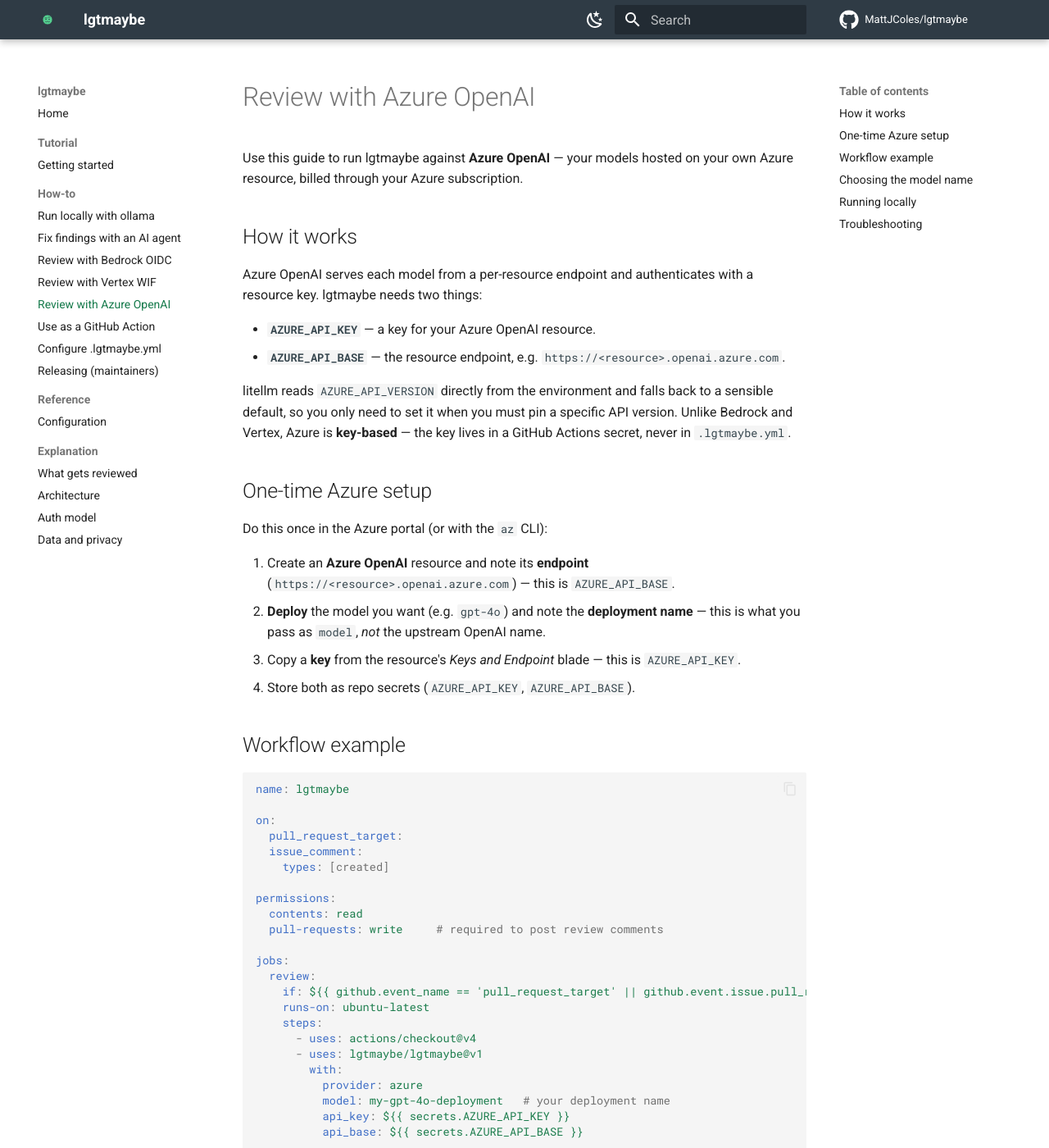
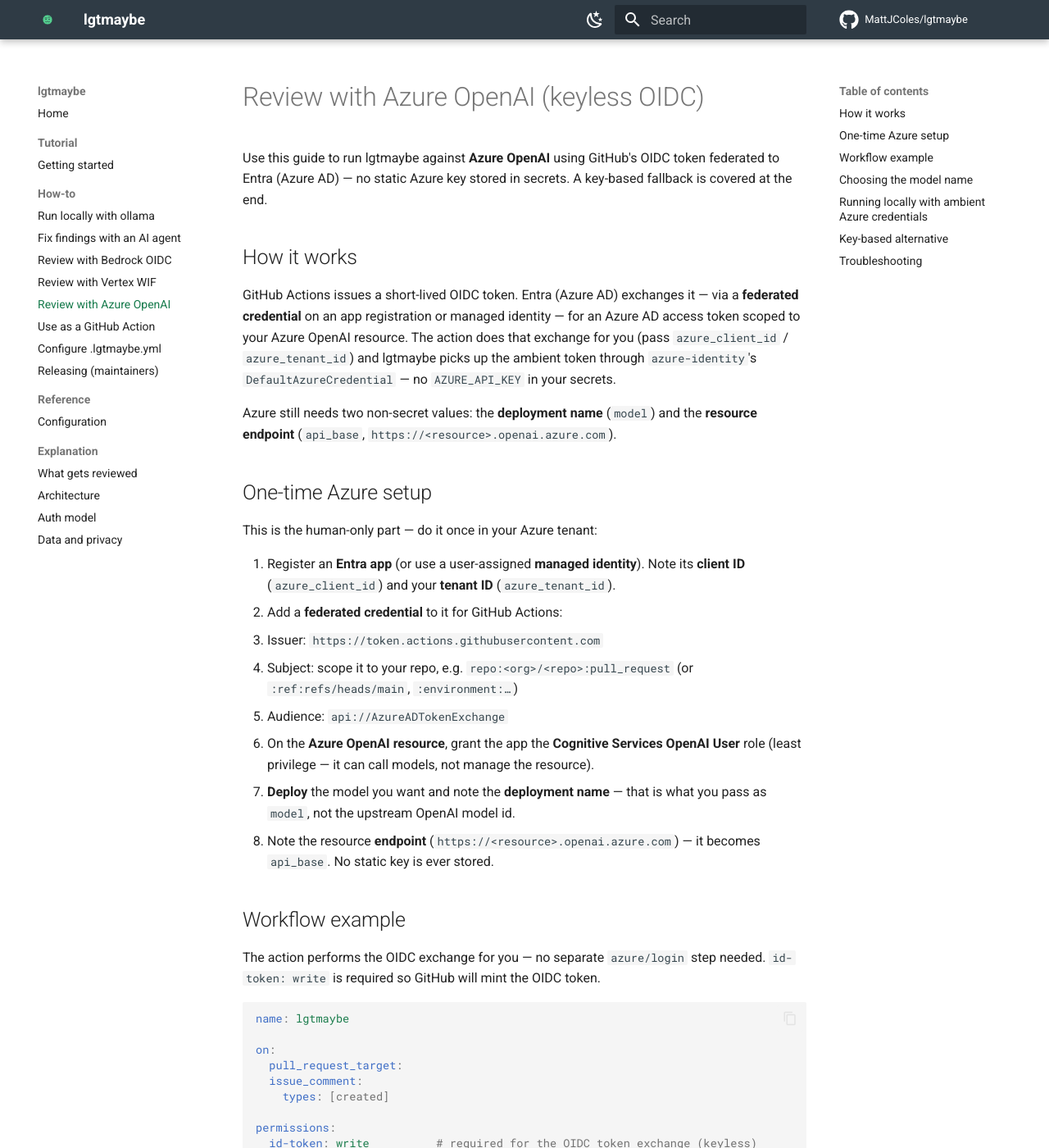
Before and after one commit to actions-marketplace-validations/MattJColes_lgtmaybe, an MkDocs documentation site: the page built from docs/how-to/review-with-azure.md, in a window 1280 px wide and 1400 px high. Shown: the whole window at 82% size. Built offline with MkDocs 1.6.1 and Material for MkDocs 9.7.7, drawn with Linux system fonts in a browser that asks for light colours; comment, search, counter and statistics services are not loaded; some of the changed text lies outside the part shown.

Commit message:
Make Azure keyless via GitHub OIDC (Entra federation)
Azure now joins Bedrock and Vertex as a keyless cloud provider: with no
static key in secrets, it mints an Azure AD (Entra) token from ambient
credentials. Key-based auth remains as a fallback.

- Resolver: azure always needs the endpoint, then prefers a key if present,
  else goes keyless — `_default_azure_token` uses azure-identity's
  DefaultAzureCredential (GitHub OIDC workload-identity federation in CI, or
  local az login / managed identity). Injectable for tests; a clear error
  names both options when neither is available.
- The AD token threads through AuthConfig.azure_ad_token → build_provider →
  litellm's `azure_ad_token`.
- action.yml: new azure_client_id / azure_tenant_id inputs and a federated
  step that exchanges the workflow's GitHub OIDC token into the file
  WorkloadIdentityCredential reads in the container (AZURE_FEDERATED_TOKEN_FILE
  + AZURE_CLIENT_ID + AZURE_TENANT_ID passed through). Needs id-token: write.
- azure-identity is an optional `[azure]` extra (lazy import, clear install
  hint if missing); the Action image bundles it via `uv sync --extra azure`.
- Docs/example lead with keyless OIDC, key-based as the fallback; auth-model,
  provider tables, least-privilege note, and generated reference updated.

Tests cover keyless resolution, key precedence, the no-credentials error, the
factory carrying the AD token, and the token threading through
build_review_context.

````diff
--- a/docs/explanation/auth-model.md
+++ b/docs/explanation/auth-model.md
@@ -1,11 +1,12 @@
 # Auth Model
 
-lgtmaybe supports six providers with three distinct auth approaches. The design
-principle is **no static cloud credentials**: cloud providers use ambient,
-short-lived tokens; key-based providers (openai, anthropic, openrouter, azure)
-require an API key, and even those stay in secrets rather than being committed to
-config. Azure additionally needs the resource endpoint (`AZURE_API_BASE`), since
-each Azure OpenAI deployment lives at its own URL.
+lgtmaybe supports six providers. The design principle is **no static cloud
+credentials**: cloud providers use ambient, short-lived tokens; key-based SaaS
+providers (openai, anthropic, openrouter) require an API key that stays in
+secrets rather than being committed to config. Azure straddles both — it prefers
+ambient Azure AD (Entra) credentials but accepts a resource key — and always
+needs the resource endpoint (`AZURE_API_BASE`), since each Azure OpenAI
+deployment lives at its own URL.
 
 ## Why keyless for cloud
 
@@ -14,7 +15,8 @@ Static credentials — an AWS access key pair or a GCP service-account JSON file
 manager misconfiguration, or a compromised runner, an attacker retains access
 until the key is manually rotated.
 
-OIDC (AWS) and Workload Identity Federation (GCP) issue tokens that:
+OIDC (AWS), Workload Identity Federation (GCP), and federated credentials on an
+Entra app (Azure) issue tokens that:
 
 - Expire in minutes, not years
 - Are scoped to a single workflow run
@@ -23,7 +25,10 @@ OIDC (AWS) and Workload Identity Federation (GCP) issue tokens that:
 - Are tied to the specific repository and branch via the OIDC claim set
 
 For these reasons, lgtmaybe treats Bedrock and Vertex as **ambient-credential
-only** providers. There is no `--api-key` flag for them.
+only** providers. There is no `--api-key` flag for them. Azure defaults to the
+same keyless path (GitHub OIDC → Entra, via `azure-identity`'s
+`DefaultAzureCredential`) but additionally accepts a resource key for teams that
+can't yet adopt federation.
 
 ## Chain of responsibility
 
@@ -37,11 +42,12 @@ chain:
 3. **API key** — for openai, anthropic, and openrouter, lgtmaybe reads the
    key from the environment (`OPENAI_API_KEY`, `ANTHROPIC_API_KEY`,
    `OPENROUTER_API_KEY`). The `--api-key` flag can override this at the CLI.
-4. **API key + endpoint** — azure reads `AZURE_API_KEY` and `AZURE_API_BASE`
-   (the resource endpoint) from the environment, overridable with `--api-key`
-   and `--api-base`. litellm reads `AZURE_API_VERSION` directly (it has a
-   sensible default). If either the key or the endpoint is missing, lgtmaybe
-   fails with a message naming the one to set.
+4. **Azure** — always needs the resource endpoint (`AZURE_API_BASE` or
+   `--api-base`). For the credential it prefers a key when one is present
+   (`AZURE_API_KEY` / `--api-key`); otherwise it goes **keyless**, minting an
+   Azure AD token from ambient creds (GitHub OIDC federation in CI, or a local
+   `az login` / managed identity). If neither a key nor an ambient credential is
+   available, lgtmaybe fails with a message naming both options.
 5. **None** — ollama requires no credentials. Only `--api-base` is needed
    to reach the local or remote server.
 
@@ -54,7 +60,7 @@ chain:
 | openrouter | API key | `OPENROUTER_API_KEY` env var or `--api-key` |
 | bedrock | Ambient AWS creds | GitHub OIDC role or local `~/.aws`; IAM requires only `bedrock:InvokeModel*` |
 | vertex | Ambient GCP creds | GitHub WIF or local ADC (`gcloud auth application-default login`) |
-| azure | API key + endpoint | `AZURE_API_KEY` + `AZURE_API_BASE` env vars, or `--api-key` + `--api-base` |
+| azure | Ambient Azure AD creds (keyless) or API key, + endpoint | GitHub OIDC → Entra federated credential, or local `az login` / managed identity; or `AZURE_API_KEY`. Always with `AZURE_API_BASE` / `--api-base` |
 | ollama | None | `--api-base` pointing to the local or remote server |
 
 ## Least-privilege IAM
@@ -66,6 +72,11 @@ permissions are needed or requested.
 For Vertex, `roles/aiplatform.user` on the project is sufficient.
 `roles/editor` or `roles/owner` must not be used.
 
+For Azure (keyless), the Entra app needs only the **Cognitive Services OpenAI
+User** role on the Azure OpenAI resource — enough to call deployments, not to
+manage them — plus a federated credential scoped to your repository. No owner or
+contributor role is required.
+
 ## API keys in secrets, not config
 
 For openai, anthropic, and openrouter, the key must live in a GitHub Actions
--- a/docs/generate_reference.py
+++ b/docs/generate_reference.py
@@ -134,8 +134,9 @@ def generate() -> str:
             "Provider",
             [p.value for p in Provider],
             "LLM backend selected by `--provider`. "
-            "Cloud providers (`bedrock`, `vertex`) use ambient credentials; "
-            "`azure` uses an API key plus the resource endpoint (`--api-base`).",
+            "Cloud providers (`bedrock`, `vertex`, `azure`) use ambient "
+            "credentials — `azure` also needs the resource endpoint "
+            "(`--api-base`) and accepts a key as an alternative.",
         )
     )
     sections.append(
--- a/docs/how-to/review-with-azure.md
+++ b/docs/how-to/review-with-azure.md
@@ -1,35 +1,45 @@
-# Review with Azure OpenAI
+# Review with Azure OpenAI (keyless OIDC)
 
-Use this guide to run lgtmaybe against **Azure OpenAI** — your models hosted on
-your own Azure resource, billed through your Azure subscription.
+Use this guide to run lgtmaybe against **Azure OpenAI** using GitHub's OIDC token
+federated to Entra (Azure AD) — no static Azure key stored in secrets. A
+key-based fallback is covered at the end.
 
 ## How it works
 
-Azure OpenAI serves each model from a per-resource endpoint and authenticates
-with a resource key. lgtmaybe needs two things:
+GitHub Actions issues a short-lived OIDC token. Entra (Azure AD) exchanges it —
+via a **federated credential** on an app registration or managed identity — for
+an Azure AD access token scoped to your Azure OpenAI resource. The action does
+that exchange for you (pass `azure_client_id` / `azure_tenant_id`) and lgtmaybe
+picks up the ambient token through `azure-identity`'s `DefaultAzureCredential` —
+no `AZURE_API_KEY` in your secrets.
 
-- **`AZURE_API_KEY`** — a key for your Azure OpenAI resource.
-- **`AZURE_API_BASE`** — the resource endpoint, e.g.
-  `https://<resource>.openai.azure.com`.
-
-litellm reads `AZURE_API_VERSION` directly from the environment and falls back
-to a sensible default, so you only need to set it when you must pin a specific
-API version. Unlike Bedrock and Vertex, Azure is **key-based** — the key lives
-in a GitHub Actions secret, never in `.lgtmaybe.yml`.
+Azure still needs two non-secret values: the **deployment name** (`model`) and
+the **resource endpoint** (`api_base`, `https://<resource>.openai.azure.com`).
 
 ## One-time Azure setup
 
-Do this once in the Azure portal (or with the `az` CLI):
+This is the human-only part — do it once in your Azure tenant:
 
-1. Create an **Azure OpenAI** resource and note its **endpoint**
-   (`https://<resource>.openai.azure.com`) — this is `AZURE_API_BASE`.
-2. **Deploy** the model you want (e.g. `gpt-4o`) and note the **deployment
-   name** — this is what you pass as `model`, *not* the upstream OpenAI name.
-3. Copy a **key** from the resource's *Keys and Endpoint* blade — this is
-   `AZURE_API_KEY`.
-4. Store both as repo secrets (`AZURE_API_KEY`, `AZURE_API_BASE`).
+1. Register an **Entra app** (or use a user-assigned **managed identity**). Note
+   its **client ID** (`azure_client_id`) and your **tenant ID**
+   (`azure_tenant_id`).
+2. Add a **federated credential** to it for GitHub Actions:
+   - Issuer: `https://token.actions.githubusercontent.com`
+   - Subject: scope it to your repo, e.g.
+     `repo:<org>/<repo>:pull_request` (or `:ref:refs/heads/main`, `:environment:…`)
+   - Audience: `api://AzureADTokenExchange`
+3. On the **Azure OpenAI resource**, grant the app the
+   **Cognitive Services OpenAI User** role (least privilege — it can call models,
+   not manage the resource).
+4. **Deploy** the model you want and note the **deployment name** — that is what
+   you pass as `model`, not the upstream OpenAI model id.
+5. Note the resource **endpoint** (`https://<resource>.openai.azure.com`) — it
+   becomes `api_base`. No static key is ever stored.
 
 ## Workflow example
+
+The action performs the OIDC exchange for you — no separate `azure/login` step
+needed. `id-token: write` is required so GitHub will mint the OIDC token.
 
 ```yaml
 name: lgtmaybe
@@ -40,8 +50,9 @@ on:
     types: [created]
 
 permissions:
+  id-token: write          # required for the OIDC token exchange (keyless)
+  pull-requests: write     # required to post review comments
   contents: read
-  pull-requests: write     # required to post review comments
 
 jobs:
   review:
@@ -52,9 +63,10 @@ jobs:
       - uses: lgtmaybe/lgtmaybe@v1
         with:
           provider: azure
-          model: my-gpt-4o-deployment   # your deployment name
-          api_key: ${{ secrets.AZURE_API_KEY }}
-          api_base: ${{ secrets.AZURE_API_BASE }}
+          model: my-gpt-4o-deployment            # your deployment name
+          api_base: ${{ secrets.AZURE_API_BASE }} # https://<resource>.openai.azure.com
+          azure_client_id: ${{ secrets.AZURE_CLIENT_ID }}
+          azure_tenant_id: ${{ secrets.AZURE_TENANT_ID }}
 ```
 
 ## Choosing the model name
@@ -64,12 +76,15 @@ underlying OpenAI model id. A deployment of `gpt-4o` named `my-gpt-4o-deployment
 is referenced as `model: my-gpt-4o-deployment`. litellm routes it as
 `azure/<deployment-name>`.
 
-## Running locally
+## Running locally with ambient Azure credentials
 
-Set the two environment variables and review your current branch's changes:
+Keyless works locally too. Install the azure extra, sign in (or use a managed
+identity), set the endpoint, and review your current branch's changes:
 
 ```bash
-export AZURE_API_KEY="…"
+pip install 'lgtmaybe[azure]'
+az login
+
 export AZURE_API_BASE="https://<resource>.openai.azure.com"
 
 lgtmaybe review \
@@ -77,18 +92,47 @@ lgtmaybe review \
   --model my-gpt-4o-deployment
 ```
 
-You can also pass them inline with `--api-key` and `--api-base` instead of the
-environment variables.
+`DefaultAzureCredential` finds your `az login` session (or a managed identity, or
+`AZURE_*` env vars) and lgtmaybe never stores a static key.
+
+## Key-based alternative
+
+If you would rather use a resource key, set `AZURE_API_KEY` and `AZURE_API_BASE`
+(no `id-token` permission, no `azure_client_id` needed). The `azure-identity`
+extra is not required in this mode.
+
+```yaml
+      - uses: lgtmaybe/lgtmaybe@v1
+        with:
+          provider: azure
+          model: my-gpt-4o-deployment
+          api_key: ${{ secrets.AZURE_API_KEY }}
+          api_base: ${{ secrets.AZURE_API_BASE }}
+```
+
+Locally: `export AZURE_API_KEY=… AZURE_API_BASE=…` (or pass `--api-key` /
+`--api-base`).
 
 ## Troubleshooting
 
-**`azure requires an API key`** / **`azure requires the resource endpoint`** —
-one of `AZURE_API_KEY` / `AZURE_API_BASE` (or `--api-key` / `--api-base`) is
-missing. The error names the one to set.
+**`azure requires credentials`** — neither a key nor an ambient AD credential was
+found. For keyless, check `id-token: write` is present and the federated
+credential's subject matches the triggering ref/event. For key mode, set
+`AZURE_API_KEY`.
 
-**`DeploymentNotFound` / 404** — `model` must be the **deployment name**, not the
-upstream OpenAI model id, and the deployment must exist on the resource that
-`AZURE_API_BASE` points at.
+**`azure requires the resource endpoint`** — set `api_base` (or `AZURE_API_BASE`)
+to `https://<resource>.openai.azure.com`.
 
-**`Unsupported API version`** — pin one explicitly by setting `AZURE_API_VERSION`
-(e.g. `2024-08-01-preview`) in the environment.
+**`keyless azure needs the azure-identity package`** — running keyless on the CLI
+without the extra; install `lgtmaybe[azure]`. (The Action image already bundles
+it.)
+
+**`AADSTS70021` / no matching federated identity** — the federated credential's
+issuer/subject/audience don't match this workflow. Audience must be
+`api://AzureADTokenExchange` and the subject must match the repo and event.
+
+**`DeploymentNotFound` / 404** — `model` must be the **deployment name** on the
+resource that `api_base` points at, not the upstream OpenAI model id.
+
+**`Unsupported API version`** — pin one by setting `AZURE_API_VERSION`
+(e.g. `2024-08-01-preview`) in the environment; litellm otherwise uses a default.
````
Also changed, not shown: README.md (+5 -4 lines), action.yml (+33 -0 lines), docs/index.md (+1 -1 lines), docs/reference/config.md (+1 -1 lines), pyproject.toml (+12 -0 lines), 9 other files.
